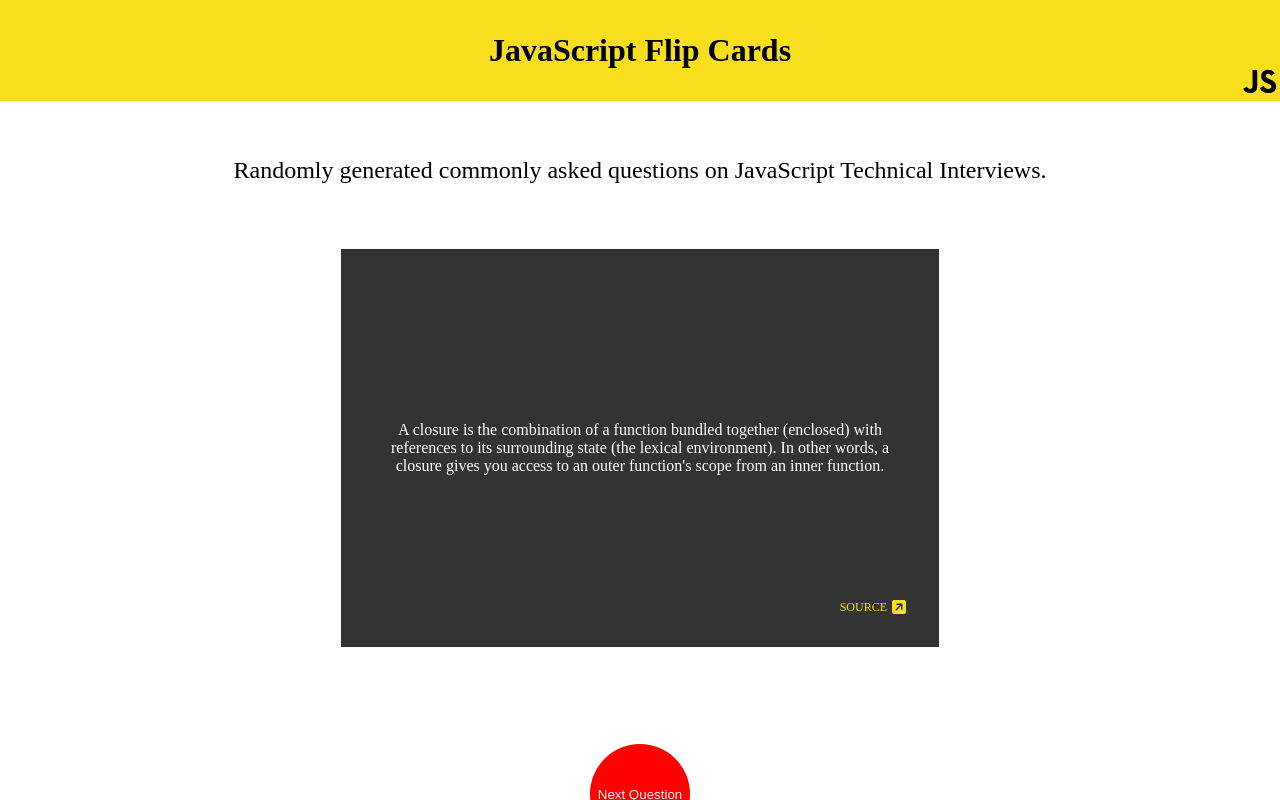
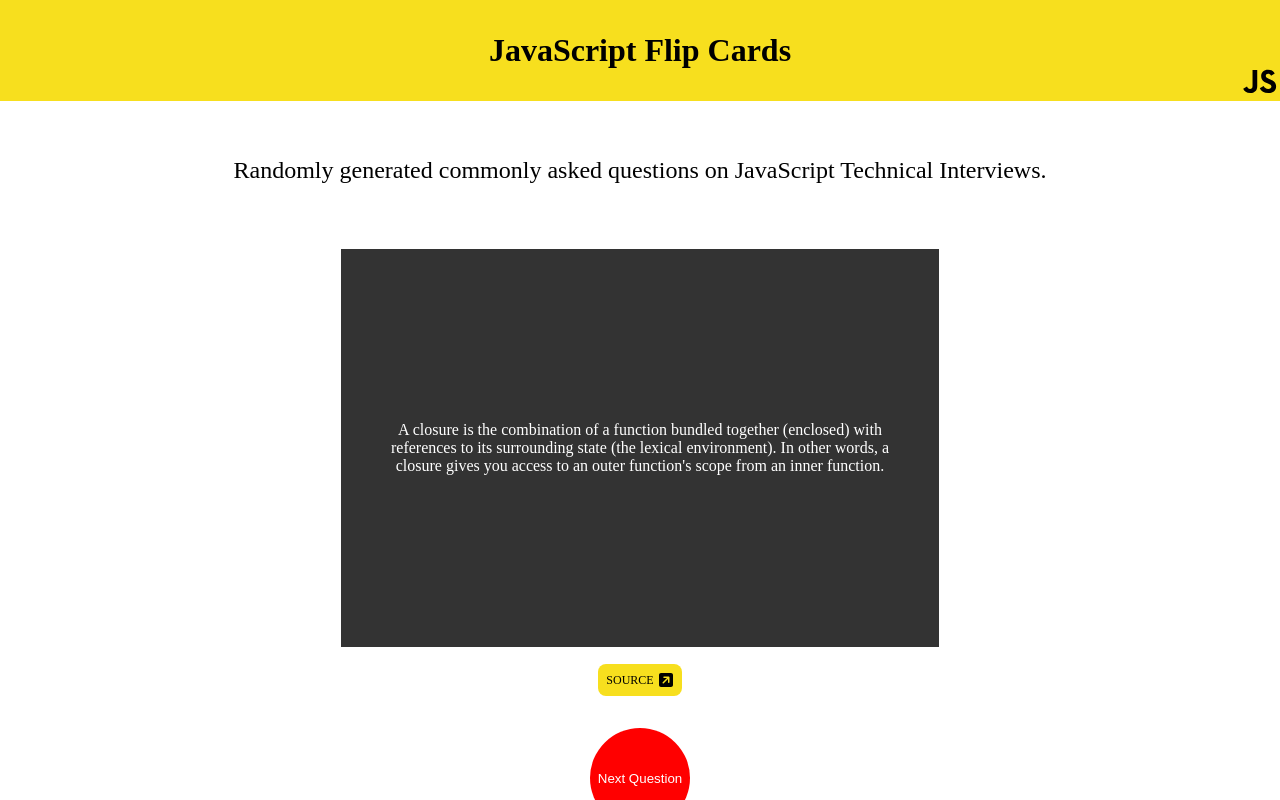
Before and after one commit to thebarkin/js-flash-cards, a Next.js app: page / in a window 1280 px wide. Both pictures are taken after a click on the button "Show Answer". Shown: the top 800 px of the page. Built offline with nearby package versions, Linux system fonts and the light colour scheme; a web font is replaced by a local one.

Commit message:
changed placement of source link

```diff
--- a/pages/components/FlipCard/index.tsx
+++ b/pages/components/FlipCard/index.tsx
@@ -32,15 +32,17 @@ const FlipCard = ({ question, answer, sourceLink }: IFlipCardProps) => {
           <div className={`${styles.side} ${styles.back}`}>
             <div className={styles.content}>
               <p>{answer}</p>
-              <div className={styles.sourceContainer}>
-                <a href={sourceLink} rel="noreferrer" target="_blank">
-                  Source <FontAwesomeIcon icon={faSquareArrowUpRight} />
-                </a>
-              </div>
             </div>
           </div>
         </div>
       </div>
+      {isShowAnswer && (
+        <div className={styles.sourceContainer}>
+          <a href={sourceLink} rel="noreferrer" target="_blank">
+            Source <FontAwesomeIcon icon={faSquareArrowUpRight} />
+          </a>
+        </div>
+      )}
       <button
         className={`${styles.answerButton} ${
           isShowAnswer ? styles.newAnswerButton : ""
--- a/pages/components/FlipCard/styles/flipcard.module.scss
+++ b/pages/components/FlipCard/styles/flipcard.module.scss
@@ -3,9 +3,8 @@
 .container {
   max-width: 600px;
   min-height: 400px;
-  perspective: 600;
   position: relative;
-  margin: 4rem auto;
+  margin: 4rem auto 1rem;
   @media (max-width: 600px) {
     min-height: 300px;
   }
@@ -38,23 +37,6 @@
       transform: rotateY(180deg);
     }
   }
-  .sourceContainer {
-    position: absolute;
-    bottom: 2rem;
-    right: 2rem;
-    color: $primary-color;
-    a {
-      display: flex;
-      align-items: center;
-      gap: 0.25rem;
-      text-transform: uppercase;
-      font-size: 0.75rem;
-      svg {
-        width: 1rem;
-        height: 1rem;
-      }
-    }
-  }
   .showAnswer {
     transform: rotateY(180deg);
     backface-visibility: hidden;
@@ -66,7 +48,26 @@
   }
 }
 
+.sourceContainer {
+  display: inline-block;
+  a {
+    background: $primary-color;
+    padding: 0.5rem;
+    border-radius: 0.5rem;
+    display: flex;
+    align-items: center;
+    gap: 0.25rem;
+    text-transform: uppercase;
+    font-size: 0.75rem;
+    svg {
+      width: 1rem;
+      height: 1rem;
+    }
+  }
+}
+
 .answerButton {
+  display: block;
   background: $primary-color;
   margin: 2rem auto;
   height: 100px;
```
